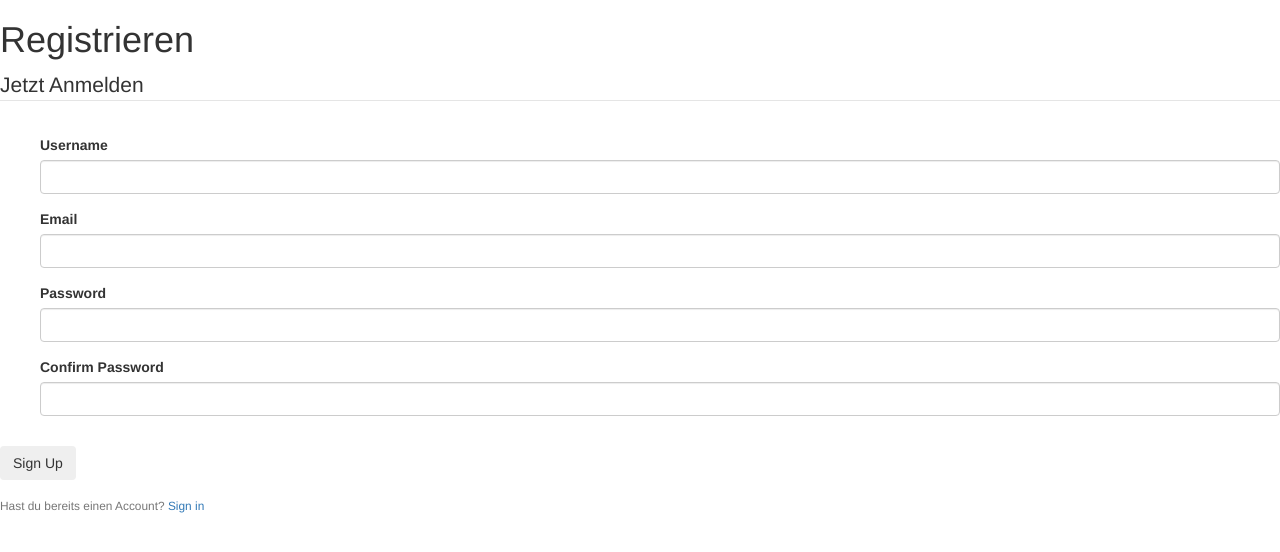
After one commit to Dodorus/PROG2, a Flask app: template 02_Projekt/templates/registrieren.html in a window 1280 px wide. The commit adds this page. Shown: the top 552 px of the page. Run offline with Flask 2, Linux system fonts and the light colour scheme; the template is opened without the code that fills it: values that come from a table or form of the project are taken from there, others are empty; parts of the project's set-up code (start-up, migrations or seed data) failed here and were passed over; some libraries are stand-ins or nearby versions.

Commit message:
Webpage gestaltet und Login&Registrierung begonnen zu bauen

```diff
--- a/02_Projekt/main.py
+++ b/02_Projekt/main.py
@@ -1,19 +1,62 @@
-from flask import Flask
+from flask import Flask, render_template
+from flask_bootstrap import Bootstrap
+from flask_nav import Nav
+from flask_nav.elements import *
+import csv
+from flask_wtf import FlaskForm
+from wtforms import StringField, SubmitField, PasswordField, BooleanField
+from wtforms.validators import DataRequired, Length, Email, EqualTo
+from forms import RegistrationForm, LoginForm
 
-app = Flask("Demo")
+app = Flask(__name__)
+nav = Nav(app)
+Bootstrap(app)
 
-@app.route('/project/')
-@app.route('/project/<name>')
-def begruessung(name=False):
-    if name:
-         def hello_world():
-		    return render_template('index.html', name="Startseite")
-    elif:
-        def hello_world2():
-		    return render_template('index.html', name="Warenkorb")
-	elif:
-        def hello_world3():
-		    return render_template('index.html', name="Warenkorb")
+app.config['SECRET_KEY'] = "c9197d0d4da6973d2ef559402929e501"
+
+nav.register_element("my_navbar", Navbar(
+	"",
+	View("Welcome", "index"),
+	View("Übersicht", "uebersicht"),
+	View("Registrieren", "registrieren"),
+	View("Login", "login")
+	))
+
+@app.route("/")
+def index():
+	return render_template("index.html")
+
+@app.route("/uebersicht")
+def uebersicht():
+	return render_template("uebersicht.html")
+
+@app.route("/registrieren")
+def registrieren():
+	form = RegistrationForm()
+	return render_template("registrieren.html", title="Registrieren", form=form)
+
+@app.route("/login")
+def login():
+	form = LoginForm()
+	return render_template("login.html", title="Login", form=form)
 
 if __name__ == "__main__":
     app.run(debug=True, port=5000)
+
+#Hier kommen Klassen für Formulare
+class RegistrationForm(FlaskForm):
+	username = StringField('Username',
+		validators=[DataRequired(), Length(min=2, max=20)])
+	email = StringField('Email',
+		validators=[DataRequired(), Email()])
+	password = PasswordField('Password', validators=[DataRequired()])
+	confirm_password = PasswordField('Confirm Password',
+		validators=[DataRequired(), EqualTo('password')])
+	submit = SubmitField('Sign Up')
+
+class LoginForm(FlaskForm):
+	email = StringField('Email',
+		validators=[DataRequired(), Email()])
+	password = PasswordField('Password', validators=[DataRequired()])
+	remember = BooleanField('Remember me')
+	submit = SubmitField('_Login_')
--- a/02_Projekt/static/main.css
+++ b/02_Projekt/static/main.css
@@ -1,3 +1,3 @@
-h1 {
-  color: green;
+.container-fluid{
+	width:80%;
 }
--- /dev/null
+++ b/02_Projekt/templates/registrieren.html
@@ -0,0 +1,46 @@
+{% extends "bootstrap/base.html" %}
+
+{% block navbar %}
+{{ nav.my_navbar.render() }}
+{% endblock %}
+
+
+{% block content %}
+<h1>Registrieren</h1>
+<div class="content-section">
+<form method="POST" action="">
+	{{ form.hidden_tag() }}
+	<fieldset class="form-group">
+		<legend class="border-bottom mb-4">Jetzt Anmelden</legend>
+		<dir class="form-group">
+			{{form.username.label(class="form-control-label")}}
+			{{form.username(class="form-control form-control-lg")}}
+		</dir>
+		<dir class="form-group">
+			{{form.email.label(class="form-control-label")}}
+			{{form.email(class="form-control form-control-lg")}}
+		</dir>
+		<dir class="form-group">
+			{{form.password.label(class="form-control-label")}}
+			{{form.password(class="form-control form-control-lg")}}
+		</dir>
+		<dir class="form-group">
+			{{form.confirm_password.label(class="form-control-label")}}
+			{{form.confirm_password(class="form-control form-control-lg")}}
+		</dir>
+	</fieldset>
+	<div class="form-group">
+		{{form.submit(class="btn btn-outline-info")}}
+	</div>
+</form>
+</div>
+<div class="border-top pt-3">
+	<small class="text-muted">
+		Hast du bereits einen Account? <a class="ml-2" href="{{ url_for('login') }}">Sign in</a>
+	</small>
+{% endblock %}
+
+{% block scripts %}
+{{ super() }}
+<!-- Hier spezielle Scripts -->
+{% endblock %}
```
Also changed, not shown: 02_Projekt/templates/index.html (+31 -19 lines), 02_Projekt/templates/login.html (added, +15 -0 lines), 02_Projekt/templates/uebersicht.html (added, +15 -0 lines).
